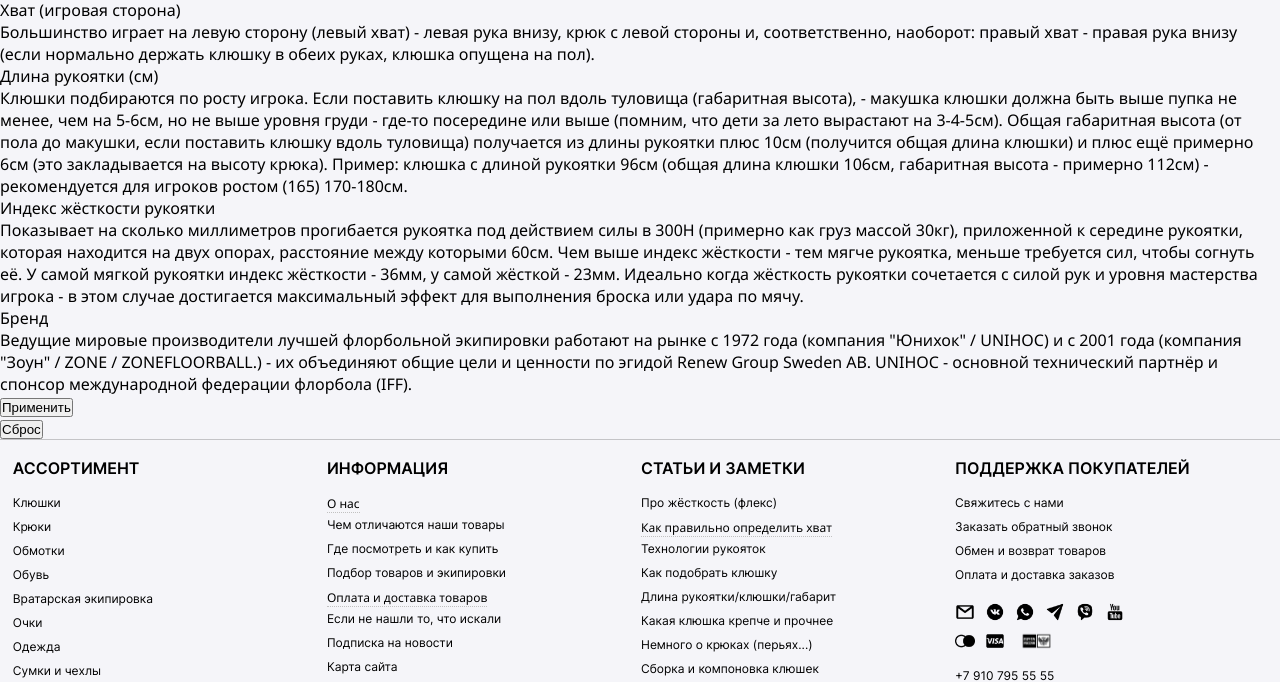
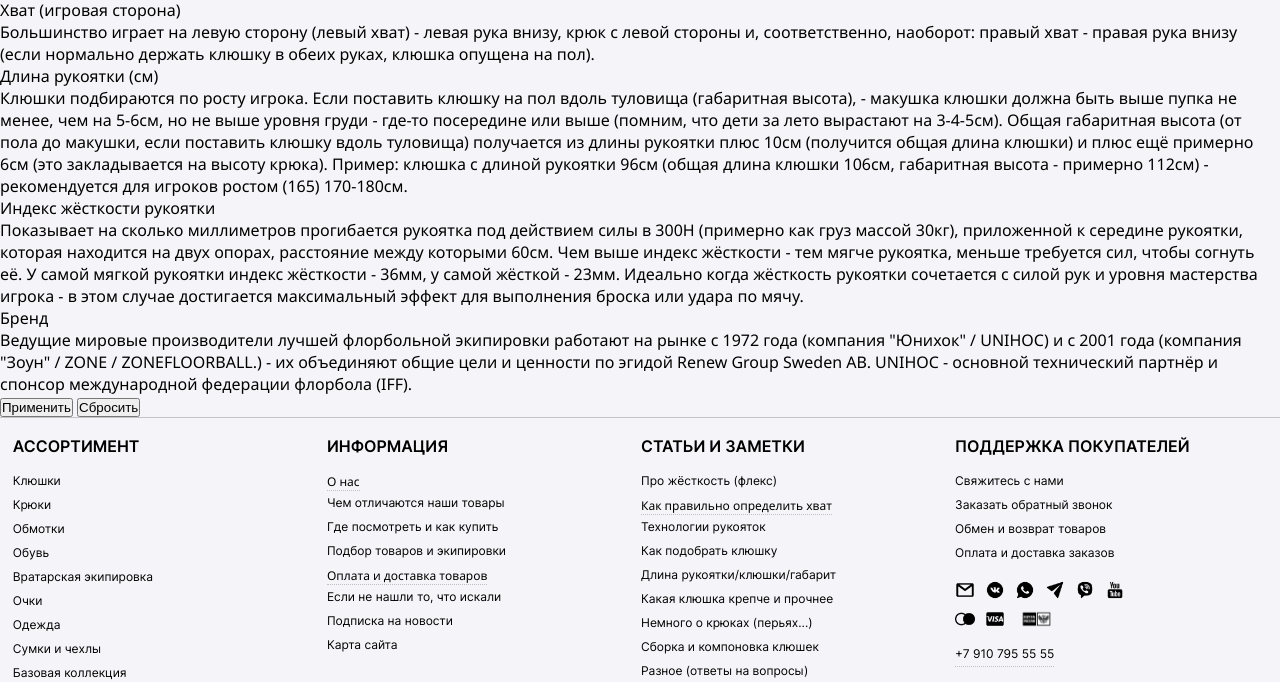
Before and after one commit to serg-bolshakov/unihoc-zone, a PHP site: page /sticks in a window 1280 px wide; the page is wider, and only the part inside the window is pictured. Shown: the part 734-1416 px from the top of that part. Run offline with PHP 8.4, Linux system fonts and the light colour scheme; data that the repository does not hold is empty.

Commit message:
corrected reset type button

```diff
--- a/blades.php
+++ b/blades.php
@@ -132,7 +132,6 @@
         p.category_id = 2
     AND $whereFromProdProp
     AND $whereFromBrand
-
     ";
 
     $result = $connect->query($sql);
@@ -141,11 +140,10 @@
     $pagesCount = ceil($count / $notesOnPage);
 
     $select = <<<SQL
-    SELECT DISTINCT p.*, b.*, i.*, p2.*, s.*  FROM products p
+    SELECT DISTINCT p.*, b.*, i.*, p2.*  FROM products p
     LEFT JOIN prod_prop pp on p.id = pp.product_id
     LEFT JOIN brands b on p.brand_id = b.id
     LEFT JOIN images i on p.id = i.product_id
-    LEFT JOIN sizes s on s.id = p.size_id
     LEFT JOIN prices p2 on p.id = p2.product_id
     WHERE
         p.category_id = 2
--- a/pages/blades/aside_with_filters.php
+++ b/pages/blades/aside_with_filters.php
@@ -68,7 +68,7 @@ function getFiltersBrand($connect){
 ################################################################################
 #                          checkParams($params, $value)                        #
 #                        --------------------------------                      #
-#               ПРОВЕРЯЕТ БЫЛ ЛИ ВЫБРАН В КАЧЕСТВЕ ФИЛЬТРА ПАРАМЕТР            #
+#          ПРОВЕРЯЕТ БЫЛО ЛИ ВЫБРАНО СВОЙСТВО  В КАЧЕСТВЕ ФИЛЬТРА              #
 #                                                                              #
 # $params = $_GET;                                                             #
 #                                                                              #
@@ -216,9 +216,7 @@ $params = $_GET; //в переменную $params кладётся массив
                     </div>
                     <div class="prop-list">
                         <button type="submit" class="submit" value="submit">Применить</button>
-                        <div class="reset-link">
-                            <a href = "blades.php">Сбросить</a>
-                        </div>
+                        <button type="reset" class="submit" value="submit">Сбросить</button>
                     </div>
                 </form>
             </div>
--- a/pages/sticks/aside_with_filters.php
+++ b/pages/sticks/aside_with_filters.php
@@ -272,9 +272,7 @@ $params = $_GET; //в переменную $params кладётся массив
             </div>
             <div class="prop-list">
                 <button type="submit" class="submit" value="submit">Применить</button>
-                <div class="reset-form">
-                    <button type="reset">Сброс</button>
-                </div>
+                <button type="reset" class="submit" value="submit">Сбросить</button>
             </div>
         </form>
     </div>
--- a/styles/products.css
+++ b/styles/products.css
@@ -507,7 +507,7 @@ ul.breadcrumb li a:hover {
   }
 
   /*	=	Reset Form */
-.reset-form button {
+.reset-form {
   margin: 20px auto 0 auto;
   padding: 8px 14px;
   width: 100px;
@@ -519,10 +519,10 @@ ul.breadcrumb li a:hover {
 	box-shadow: inset 0 1px 1px #ccc;
 	cursor: pointer;
 }
-.reset-form button:hover {
+.reset-form:hover {
 	box-shadow: 0 0 20px #ccc;
 }
-.reset-form button:active {
+.reset-form:active {
 	margin-top: 1px;
 	margin-bottom: -1px;
 	zoom: 1;
```
